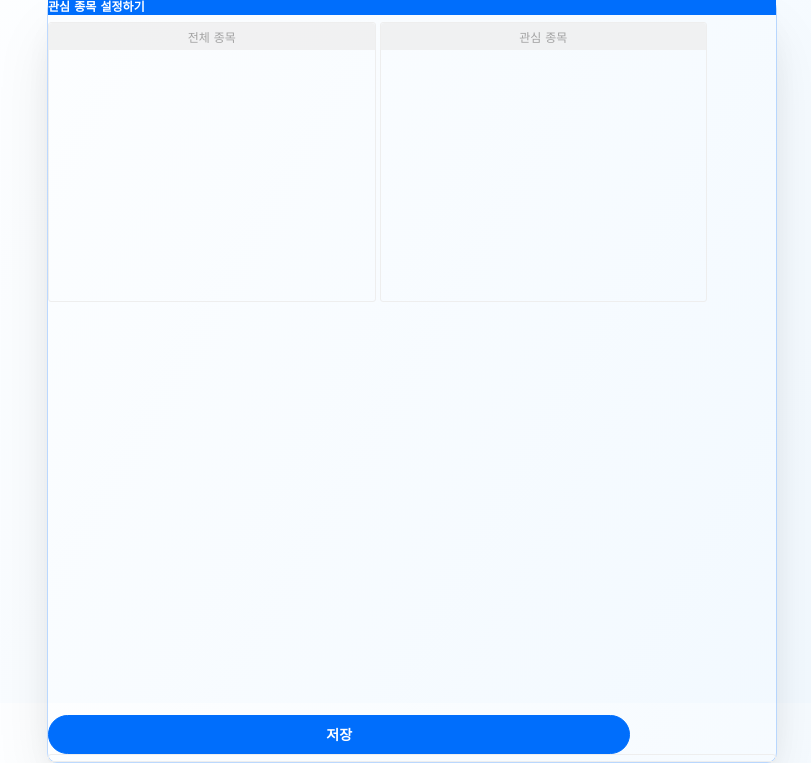
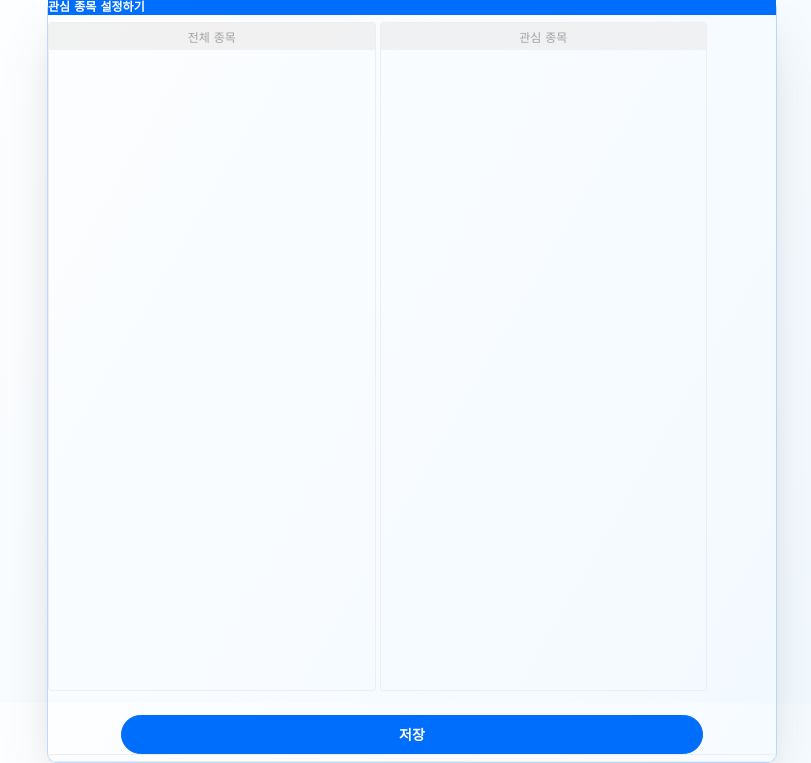
Before and after one commit to Park-Joyeong/SIEVE, a Django app: template sieve/sieve/templates/autostock/interest_edit.html in a window 1280 px wide. Shown: the part 81-844 px from the top of the page, without its empty margins (228-1039 px from the left). Run offline with Django 3.2, Linux system fonts and the light colour scheme; the template is opened without the code that fills it, so the values that code supplies are empty.

Commit message:
Reactive design Failed

```diff
--- a/sieve/sieve/static/autostock/css/interest_edit.css
+++ b/sieve/sieve/static/autostock/css/interest_edit.css
@@ -1,13 +1,3 @@
-/* 자식에서 height 속성값으로 %를 쓰려고 */
-
-
-/* html,
-body,
-.container,
-.wrapper-border,
-.wrapper {
-    height: 100%;
-} */
 
 .wrapper-border {
     width: 100%;
@@ -23,23 +13,23 @@ body,
 .wrapper {
     display: block;
     width: 360px;
-    margin: auto;
     position: relative;
     width: 100%;
-    /* text-align: center; */
 }
 
+
 button {
-    display: inline-block;
+    display: block;
     width: 80%;
     height: 39px;
     box-sizing: border-box;
     border-radius: 20px;
     background: #006efc;
-    margin-top: 20px;
     border: 1px solid #006efc;
     font-weight: bold;
     color: #fff;
+    margin: auto;
+    margin-top: 20px;
 }
 
 .text-menu-title {
@@ -57,6 +47,7 @@ button {
     height: 35vh;
     border: 1px solid #eeeeee;
     border-radius: 3px;
+    margin: auto;
 }
 
 .area-content-list {
@@ -153,5 +144,6 @@ button {
     .container-stocks-of-interest {
         display: inline-block;
         width: 45%;
+        height: unset;
     }
 }
```
